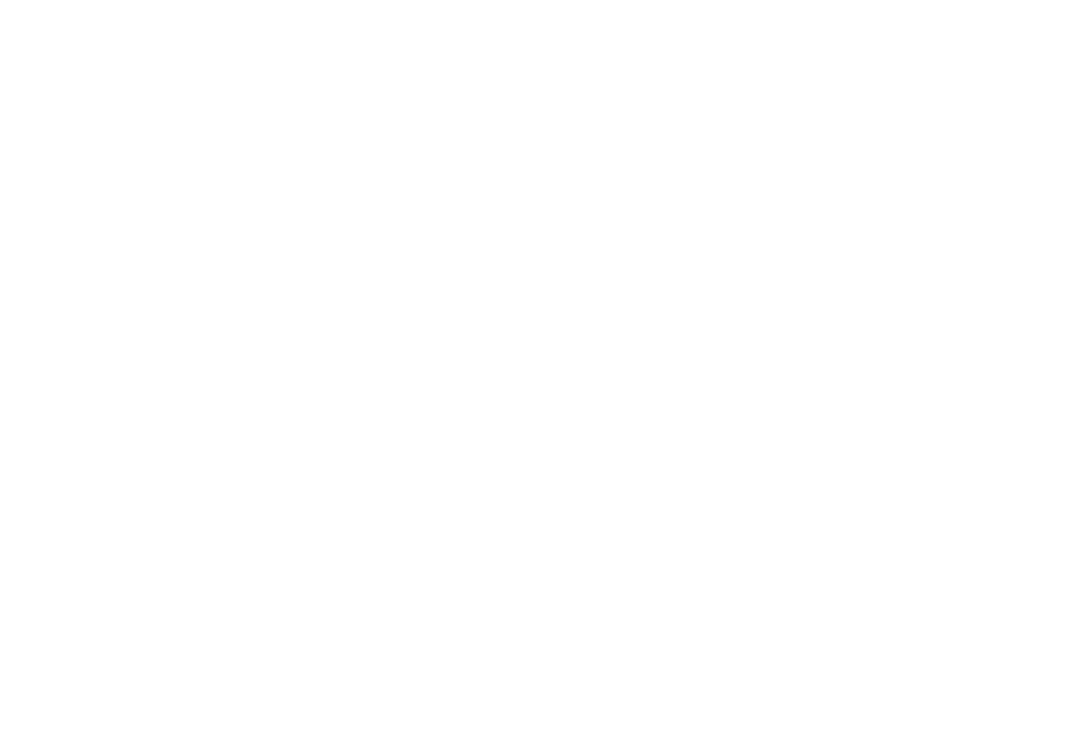
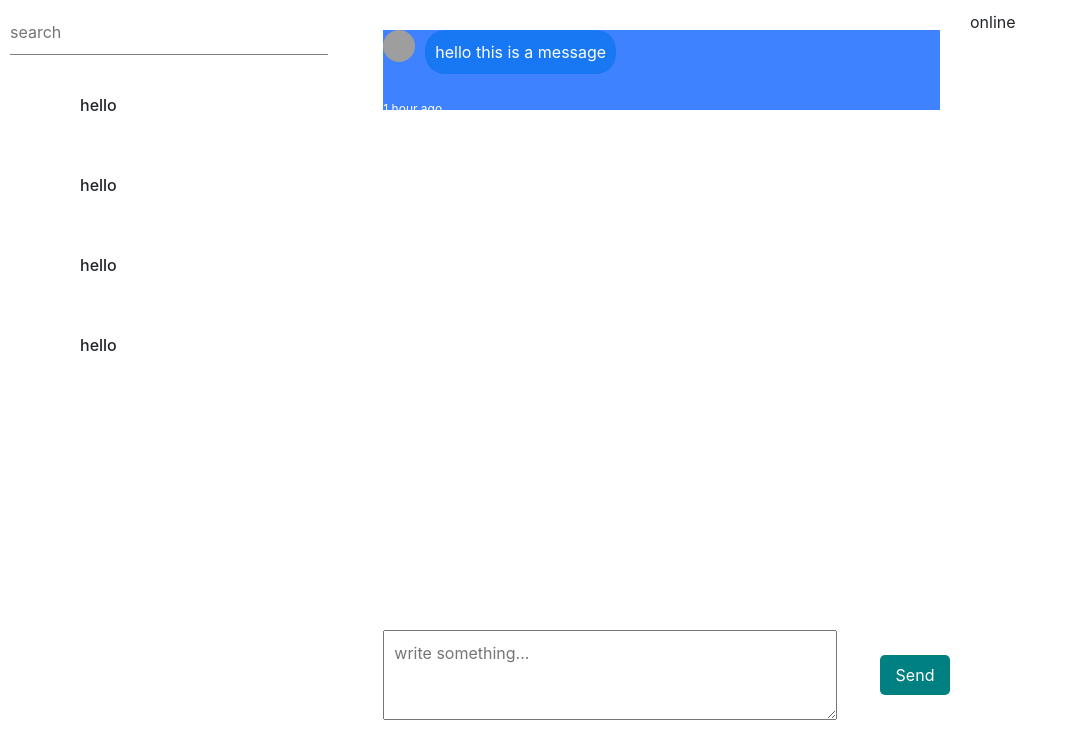
Before and after one commit to t-jung/African-Impact-Project, a React (Create React App) app in the folder c01/: page /chatroom in a window 1280 px wide. Shown: the top 754 px of the page, without its empty margins (0-1068 px from the left). Built offline with nearby package versions, Linux system fonts and the light colour scheme; grey boxes are pictures that could not be loaded.

Commit message:
CSCCPROJ-62: Added some ui for chatroom

```diff
--- a/c01/src/App.js
+++ b/c01/src/App.js
@@ -10,7 +10,7 @@
 import Feed from './FeedComponents/Feed';
 import NewVideo from './CourseUploadComponents/NewUpload/NewUploadComponent'
 import Elearning from './ELearningComponents/ELearning.js'
-// import Messenger from './MessengerComponents/Messenger'
+import ChatRoom from './ChatRoomComponents/ChatRoomComponent'
 import { useState, useEffect } from 'react'
 import { BrowserRouter as Router, Route, Switch } from 'react-router-dom'
 function App() {
@@ -35,6 +35,7 @@
         <Route path="/company_register" component={CompanyForm} />
         <Route path="/new_upload_video" component={NewVideo}/>
         <Route path="/elearning" component={Elearning}/>
+        <Route path="/chatroom" component={ChatRoom}/>
       </Switch>
     </div>
 
--- /dev/null
+++ b/c01/src/ChatRoomComponents/ChatRoomComponent.css
@@ -0,0 +1,64 @@
+.chatroom {
+    height: calc(100vh - 70px);
+    display: flex;
+}
+
+.chatMenu {
+    flex: 3.5;
+}
+
+.chatMenuInput {
+    width: 90%;
+    padding: 10px 0;
+    border: none;
+    border-bottom: 1px solid gray;
+}
+
+.chatBox {
+    flex: 5.5;
+}
+
+.chatBoxWrapper {
+    display: flex;
+    flex-direction: column;
+    justify-content: space-between;
+    position: relative;
+}
+
+.chatBoxTop {
+    height: 100px;
+    overflow-y: scroll;
+    padding-right: 10px;
+}
+
+.chatBoxBottom {
+    margin-top: 5px;
+    display: flex;
+    align-items: center;
+    justify-content: space-between;
+}
+
+.chatMessageInput {
+    width: 80%;
+    height: 90px;
+    padding: 10px;
+}
+
+.chatSubmitButton {
+    width: 70px;
+    height: 40px;
+    border: none;
+    border-radius: 5px;
+    cursor: pointer;
+    background-color: teal;
+    color: white;
+}
+
+.chatOnline {
+    flex: 3;
+}
+
+.chatMenuWrapper, .chatBoxWrapper, .chatOnlineWrapper {
+    padding: 10px;
+    height: 100%;
+}
--- /dev/null
+++ b/c01/src/ChatRoomComponents/ChatRoomComponent.js
@@ -0,0 +1,37 @@
+import "./ChatRoomComponent.css";
+import ConversationsComponent from "./ConversationsComponent/ConversationsComponent";
+import MessagesComponent from "./MessagesComponent/MessagesComponent";
+
+export default function ChatRoom() {
+    return (
+        <div className="chatroom">
+            <div className="chatMenu">
+                <div className="chatMenuWrapper">
+                    <input placeholder="search" className="chatMenuInput"/>
+                    <ConversationsComponent/>
+                    <ConversationsComponent/>
+                    <ConversationsComponent/>
+                    <ConversationsComponent/>
+                </div>
+            </div>
+            <div className="chatBox">
+                <div className="chatBoxWrapper">
+                    <div className="chatBoxTop">
+                        <MessagesComponent/>
+                        <MessagesComponent own={true} />
+                        <MessagesComponent/>
+                    </div>
+                    <div className="chatBoxBottom">
+                        <textarea className="chatMessageInput" placeholder="write something..."></textarea>
+                        <button className="chatSubmitButton">Send</button>
+                    </div>
+                </div>
+            </div>
+            <div className="chatOnline">
+                <div className="chatOnlineWrapper">
+                    online
+                </div>
+            </div>
+        </div>
+    )
+}
--- /dev/null
+++ b/c01/src/ChatRoomComponents/ConversationsComponent/ConversationsComponent.css
@@ -0,0 +1,23 @@
+.conversation {
+    display: flex;
+    align-items: center;
+    padding: 10px;
+    cursor: pointer;
+    margin-top: 20px;
+}
+
+.conversation:hover {
+    background-color: gray;
+}
+
+.conversationImg {
+    width: 40px;
+    height: 40px;
+    border-radius: 50%;
+    object-fit: cover;
+    margin-right: 20px;
+}
+
+.conversationName {
+    font-weight: 500;
+}
--- /dev/null
+++ b/c01/src/ChatRoomComponents/ConversationsComponent/ConversationsComponent.js
@@ -0,0 +1,10 @@
+import "./ConversationsComponent.css";
+
+export default function ConversationsComponent() {
+    return (
+        <div className="conversation">
+            <imag className="conversationImg" src="https://cdn.discordapp.com/attachments/829661320923447326/860355801931579422/unknown.png" alt=""/>
+            <span className="conversationName">hello</span>
+        </div>
+    )
+}
--- /dev/null
+++ b/c01/src/ChatRoomComponents/MessagesComponent/MessagesComponent.css
@@ -0,0 +1,39 @@
+.message {
+    display: flex;
+    flex-direction: column;
+    margin-top: 20px;
+}
+
+.messageTop {
+    display: flex;
+}
+
+.messageImg {
+    width: 32px;
+    height: 32px;
+    border-radius: 50%;
+    object-fit: cover;
+    margin-right: 10px;
+}
+
+.messageText {
+    padding: 10px;
+    border-radius: 20px;
+    background-color: #1877f2;
+    color: white;
+    max-width: 300px;
+}
+
+.messageBottom {
+    font-size: 12px;
+    margin-top: 10px;
+}
+
+.message.own {
+    align-items: flex-end;
+}
+
+.message.own .messageText {
+    background-color: rgb(245, 241, 241);
+    color: black;
+}
--- /dev/null
+++ b/c01/src/ChatRoomComponents/MessagesComponent/MessagesComponent.js
@@ -0,0 +1,13 @@
+import "./MessagesComponent.css"
+
+export default function MessagesComponent({own}) {
+    return (
+        <div className={own ? "message own" : "message"}>
+            <div className="messageTop">
+                <img className="messageImg" src="https://cdn.discordapp.com/attachments/829661320923447326/860355801931579422/unknown.png" alt=""/>
+                <p className="messageText">hello this is a message</p>
+            </div>
+            <div className="messageBottom">1 hour ago</div>
+        </div>
+    )
+}
```
